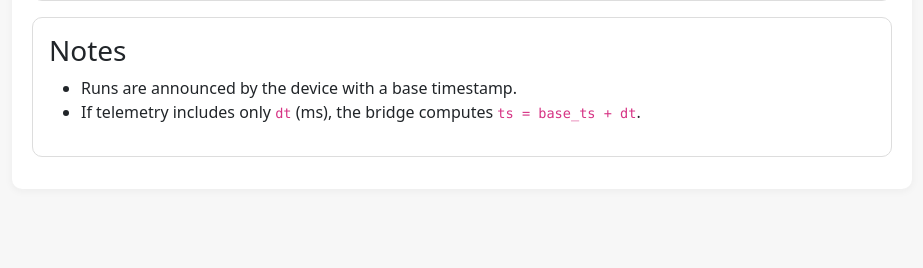
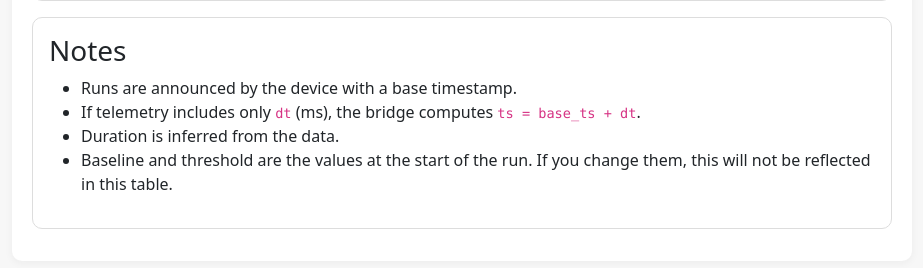
Before and after one commit to cornellpepper/CuWatch_server, a Flask app: page /device/1/runs in a window 1280 px wide. Shown: the part 384-652 px from the top of the page, without its empty margins (178-1101 px from the left). Run offline with Flask 3, Linux system fonts and the light colour scheme; data that the repository does not hold is empty.

Commit message:
bug fixes

```diff
--- a/services/web/app.py
+++ b/services/web/app.py
@@ -18,18 +18,82 @@ def login_required(view_func):
     return view_func
 
 # Session tracking infrastructure for timed runs
-_active_sessions = {}  # device_id -> {'stop_time': timestamp, 'duration_s': int, 'timer': threading.Timer}
+# device_id -> {session_id, state, stop_time, duration_s, timer, start_after_id, pending_since}
+_active_sessions = {}
 _sessions_lock = threading.Lock()
 
-def _stop_session_after_delay(device_id, duration_s):
+def _stop_session_after_delay(device_id, session_id, duration_s):
     """Background task that sends shutdown after the specified duration"""
     time.sleep(duration_s)
     with _sessions_lock:
-        if device_id in _active_sessions:
+        session_data = _active_sessions.get(device_id)
+        if session_data and session_data.get("session_id") == session_id:
             # Send shutdown command
             publish_control(device_id, {"shutdown": True}, retain=False)
             del _active_sessions[device_id]
             print(f"[Timed Session] Auto-shutdown sent to {device_id} after {duration_s}s")
+
+def _await_first_sample_then_start(app, device_id, session_id):
+    """Wait for a new run announcement and its first sample, then begin the timer."""
+    with app.app_context():
+        while True:
+            with _sessions_lock:
+                session_data = _active_sessions.get(device_id)
+                if not session_data or session_data.get("session_id") != session_id:
+                    return
+                start_after_id = session_data.get("start_after_id")
+                duration_s = session_data.get("duration_s")
+                last_run_base_ts = session_data.get("last_run_base_ts")
+                run_base_ts = session_data.get("run_base_ts")
+
+            if run_base_ts is None:
+                try:
+                    latest_run = (Run.query.filter_by(device_id=device_id)
+                                  .order_by(Run.base_ts.desc())
+                                  .first())
+                except Exception:
+                    latest_run = None
+
+                if latest_run and (last_run_base_ts is None or latest_run.base_ts > last_run_base_ts):
+                    run_base_ts = latest_run.base_ts
+                    with _sessions_lock:
+                        current = _active_sessions.get(device_id)
+                        if current and current.get("session_id") == session_id:
+                            current["run_base_ts"] = run_base_ts
+
+            if run_base_ts is None:
+                time.sleep(1)
+                continue
+
+            try:
+                sample = (Sample.query.filter_by(device_id=device_id)
+                          .filter(Sample.id > start_after_id)
+                          .filter(Sample.ts >= run_base_ts)
+                          .order_by(Sample.id.asc())
+                          .first())
+            except Exception:
+                sample = None
+
+            if sample:
+                start_time = time.time()
+                stop_time = start_time + duration_s
+                timer_thread = threading.Thread(
+                    target=_stop_session_after_delay,
+                    args=(device_id, session_id, duration_s),
+                    daemon=True
+                )
+                timer_thread.start()
+
+                with _sessions_lock:
+                    current = _active_sessions.get(device_id)
+                    if current and current.get("session_id") == session_id:
+                        current["state"] = "running"
+                        current["start_time"] = start_time
+                        current["stop_time"] = stop_time
+                        current["timer"] = timer_thread
+                return
+
+            time.sleep(1)
 
 def create_app():
     app = Flask(__name__)
@@ -170,7 +234,7 @@ def create_app():
         rows = Run.query.filter_by(device_id=device_id).order_by(Run.base_ts.desc()).all()
         result = []
         for r in rows:
-            # Parse meta to extract run_end_ts or run_end_inferred_ts
+            # Parse meta to extract run_end_inferred_ts
             meta_dict = r.meta
             if isinstance(meta_dict, str):
                 try:
@@ -184,9 +248,8 @@ def create_app():
             # Calculate duration if we have an end timestamp
             duration_s = None
             end_inferred = False
-            run_end_ts = meta_dict.get('run_end_ts')
-            if not run_end_ts:
-                run_end_ts = meta_dict.get('run_end_inferred_ts')
+            run_end_ts = meta_dict.get('run_end_inferred_ts')
+            if run_end_ts:
                 end_inferred = True
 
             if run_end_ts and r.base_ts:
@@ -237,7 +300,7 @@ def create_app():
         if start:
             q = q.filter(Sample.ts >= start)
         if end:
-            q = q.filter(Sample.ts <= end)
+            q = q.filter(Sample.ts < end)
         # Deterministic ordering: ts desc, then muon_count desc as tie-breaker
         q = q.order_by(Sample.ts.desc(), Sample.muon_count.desc()).limit(limit)
         rows = q.all()
@@ -274,7 +337,7 @@ def create_app():
         if start:
             q = q.filter(Sample.ts >= start)
         if end:
-            q = q.filter(Sample.ts <= end)
+            q = q.filter(Sample.ts < end)
         # Deterministic ordering for export: ts asc, then muon_count asc
         q = q.order_by(Sample.ts.asc(), Sample.muon_count.asc())
 
@@ -353,7 +416,7 @@ def create_app():
 
     @app.post('/api/device/<device_id>/session')
     def start_session(device_id):
-        """Start a timed session: publish new_run, schedule shutdown after duration"""
+        """Start a timed session: publish new_run, start timer after first sample"""
         payload = request.get_json(force=True, silent=True) or {}
 
         # Validate duration_s parameter
@@ -377,28 +440,41 @@ def create_app():
                     old_timer.cancel()
                 del _active_sessions[device_id]
 
+            # Track last sample id and last run base so we start after a new run begins
+            last_sample_id = db.session.query(func.max(Sample.id)).filter_by(device_id=device_id).scalar() or 0
+            last_run = (Run.query.filter_by(device_id=device_id)
+                        .order_by(Run.base_ts.desc())
+                        .first())
+            last_run_base_ts = last_run.base_ts if last_run else None
+            session_id = time.time_ns()
+
             # Publish new_run to start the session
             publish_control(device_id, {"new_run": True}, retain=False)
 
-            # Start background timer for shutdown
-            stop_time = time.time() + duration_s
-            timer_thread = threading.Thread(
-                target=_stop_session_after_delay,
-                args=(device_id, duration_s),
+            _active_sessions[device_id] = {
+                'session_id': session_id,
+                'state': 'pending',
+                'duration_s': duration_s,
+                'start_after_id': last_sample_id,
+                'last_run_base_ts': last_run_base_ts,
+                'run_base_ts': None,
+                'pending_since': time.time(),
+                'timer': None,
+                'stop_time': None,
+                'start_time': None,
+            }
+
+            wait_thread = threading.Thread(
+                target=_await_first_sample_then_start,
+                args=(app, device_id, session_id),
                 daemon=True
             )
-            timer_thread.start()
-
-            _active_sessions[device_id] = {
-                'stop_time': stop_time,
-                'duration_s': duration_s,
-                'timer': timer_thread
-            }
+            wait_thread.start()
 
         return jsonify({
             'ok': True,
             'duration_s': duration_s,
-            'stop_time': datetime.fromtimestamp(stop_time, tz=timezone.utc).isoformat()
+            'pending': True
         })
 
     @app.delete('/api/device/<device_id>/session')
@@ -430,14 +506,18 @@ def create_app():
                 return jsonify({'active': False})
 
             session_data = _active_sessions[device_id]
-            stop_time = session_data['stop_time']
-            remaining_s = max(0, int(stop_time - time.time()))
+            state = session_data.get('state')
+            stop_time = session_data.get('stop_time')
+            remaining_s = None
+            if stop_time:
+                remaining_s = max(0, int(stop_time - time.time()))
 
             return jsonify({
                 'active': True,
                 'duration_s': session_data['duration_s'],
                 'remaining_s': remaining_s,
-                'stop_time': datetime.fromtimestamp(stop_time, tz=timezone.utc).isoformat()
+                'stop_time': datetime.fromtimestamp(stop_time, tz=timezone.utc).isoformat() if stop_time else None,
+                'pending': (state == 'pending')
             })
 
     @app.get('/healthz')
--- a/services/web/templates/device_runs.html
+++ b/services/web/templates/device_runs.html
@@ -48,6 +48,11 @@ code { font-family: ui-monospace, SFMono-Regular, Menlo, Monaco, Consolas, "Libe
     <ul>
       <li>Runs are announced by the device with a base timestamp.</li>
       <li>If telemetry includes only <code>dt</code> (ms), the bridge computes <code>ts = base_ts + dt</code>.</li>
+      <li>Duration is inferred from the data.
+      <li>Baseline and threshold are the values at the start of the run. If you change them,
+          this will not be reflected in this table.
+      </li>
+      </li>
     </ul>
   </div>
 
@@ -69,7 +74,7 @@ code { font-family: ui-monospace, SFMono-Regular, Menlo, Monaco, Consolas, "Libe
     const m = Math.floor((seconds % 3600) / 60);
     const s = Math.floor(seconds % 60);
     const formatted = `${h}:${String(m).padStart(2, '0')}:${String(s).padStart(2, '0')}`;
-    return inferred ? `${formatted} (inferred)` : formatted;
+    return formatted;
   }
 
   function render(rows) {
```
Also changed, not shown: services/bridge/bridge.py (+45 -57 lines), services/web/templates/device_detail.html (+9 -4 lines).
